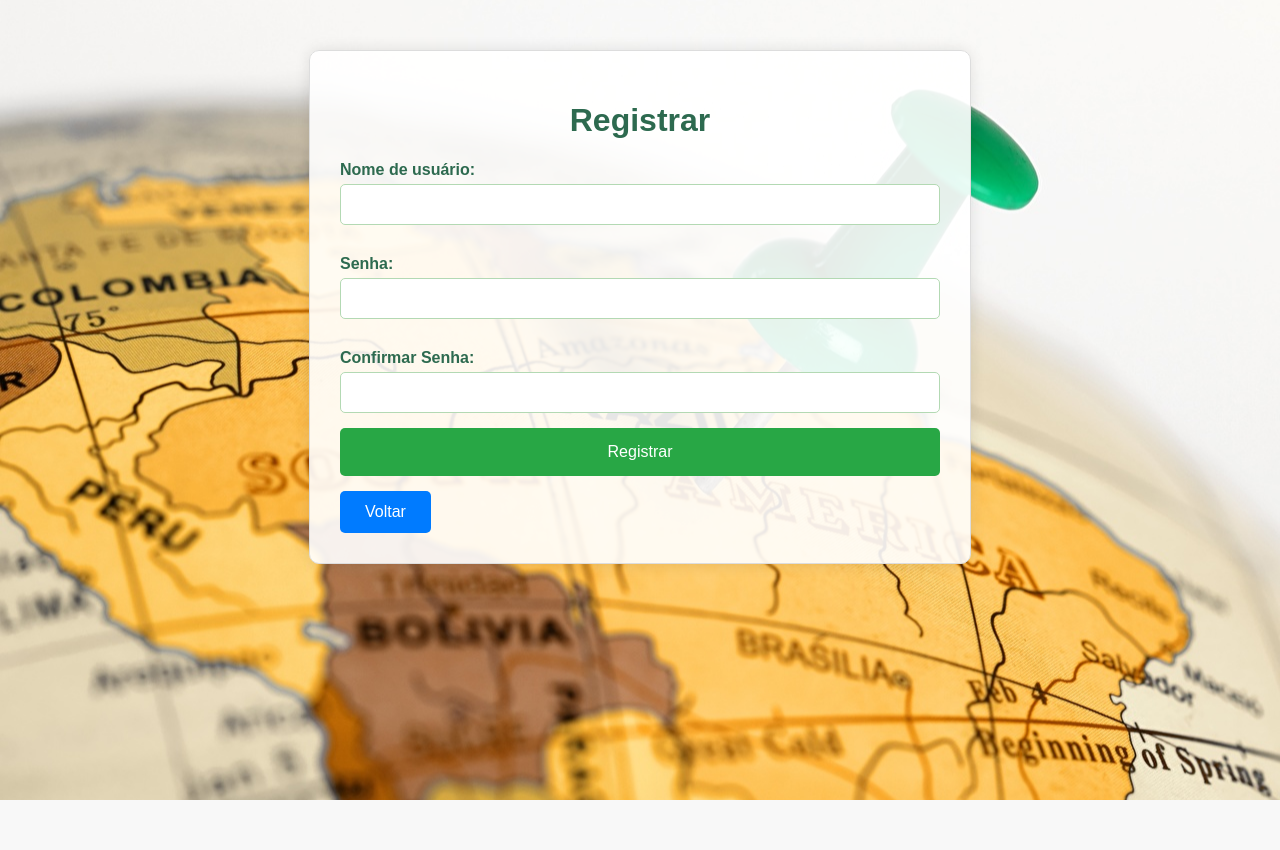
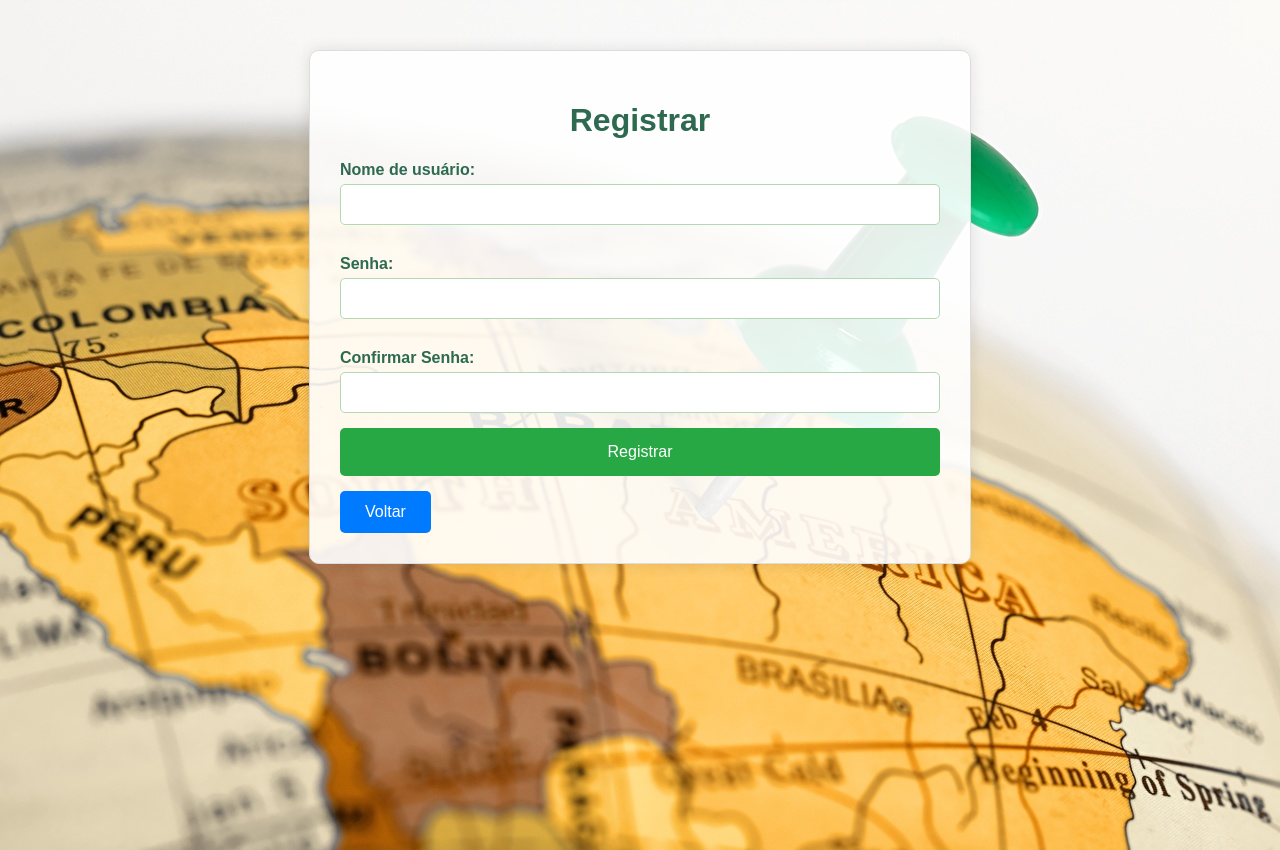
Before and after one commit to ANJOx9/GEOCONTEXT, a PHP site: page /register.php in a window 1280 px wide. Before the commit the page ends 800 px from the top, so only its background shows below. Run offline with PHP 8.4, Linux system fonts and the light colour scheme.

Commit message:
vrs semi-final 2ª

```diff
--- a/index.css
+++ b/index.css
@@ -2,8 +2,8 @@
 
 /* Estilos gerais */
 body {
-    font-family: Arial, sans-serif;
-    background-image: url('brazil.jpg');
+    font-family: "Lexend", system-ui;
+    background-image: url('imgs/brazil.jpg');
     background-size: cover;
     background-position: center;
     background-attachment: fixed;
--- a/jogo2.css
+++ b/jogo2.css
@@ -1,6 +1,6 @@
 body {
     font-family: Arial, sans-serif;
-    background-image: url('brazil.jpg');
+    background-image: url('imgs/brazil.jpg');
     background-size: cover;
     background-position: center;
     background-attachment: fixed;
--- a/register.css
+++ b/register.css
@@ -1,19 +1,21 @@
-/* Estilos específicos para a página de registro */
+
 body {
-    background-image: url('brazil.jpg'); /* Imagem de fundo padrão */
-    background-size: cover; /* Faz com que a imagem cubra toda a tela */
-    background-position: center; /* Centraliza a imagem */
-    background-attachment: fixed; /* Mantém a imagem fixa ao rolar a página */
+    font-family: Arial, sans-serif;
+    background-image: url('imgs/brazil.jpg');
+    background-size: cover;
+    background-position: center;
+    background-attachment: fixed;
+    background-color: #f4f4f4;
     margin: 0;
     padding: 0;
-    font-family: Arial, sans-serif; /* Define a fonte padrão para a página */
+    margin: left 215px;;
 }
 
 .container {
     max-width: 600px;
     margin: 50px auto;
     padding: 30px;
-    background: rgba(255, 255, 255, 0.9); /* Fundo branco semi-transparente para a caixa de conteúdo */
+    background: rgba(255, 255, 255, 0.9);
     border: 1px solid #ddd;
     border-radius: 10px;
     box-shadow: 0 0 15px rgba(0, 0, 0, 0.1);
--- a/register.php
+++ b/register.php
@@ -83,5 +83,17 @@ if ($_SERVER["REQUEST_METHOD"] == "POST") {
         </form>
         <a href="index.php" class="button">Voltar</a>
     </div>
+
+    <style>
+        body {
+            background-image: url('imgs/brazil.jpg'); /* Altere para o caminho da sua imagem */
+            background-size: cover; /* Faz a imagem cobrir toda a área */
+            background-position: center; /* Centraliza a imagem */
+            background-repeat: no-repeat; /* Não repete a imagem */
+            height: 100vh; /* Faz o body ocupar 100% da altura da tela */
+            margin: 0; /* Remove margens padrão do body */
+        }
+
+    </style>
 </body>
 </html>
```
Also changed, not shown: index.php (+8 -8 lines), jogo.php (+11 -0 lines).
